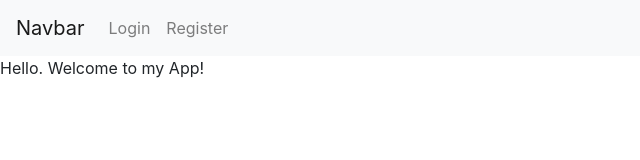
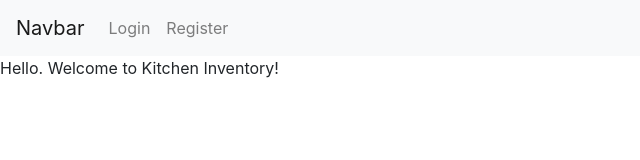
Before and after one commit to alexanderross936/ki_frontend, a React (Create React App) app: page / in a window 1280 px wide. Shown: the top 160 px of the page, without its empty margins (0-640 px from the left). Built offline with nearby package versions, Linux system fonts and the light colour scheme; no server answers.

Commit message:
home page change

```diff
--- a/src/components/Home.js
+++ b/src/components/Home.js
@@ -22,7 +22,7 @@ class Home extends React.Component {
     render() {
         return (
             <div>
-                <p>Hello. Welcome to my App!</p>
+                <p>Hello. Welcome to Kitchen Inventory!</p>
 
 
 
```
